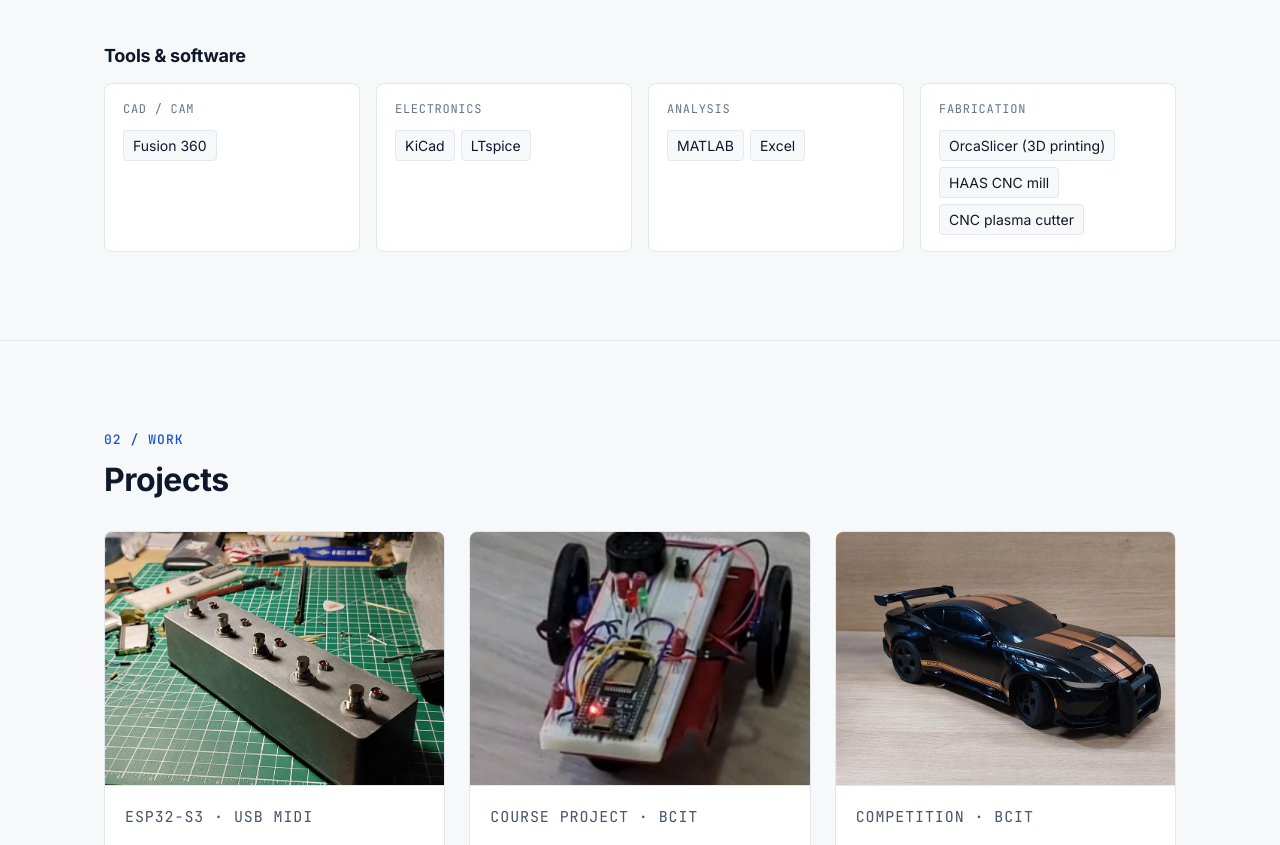
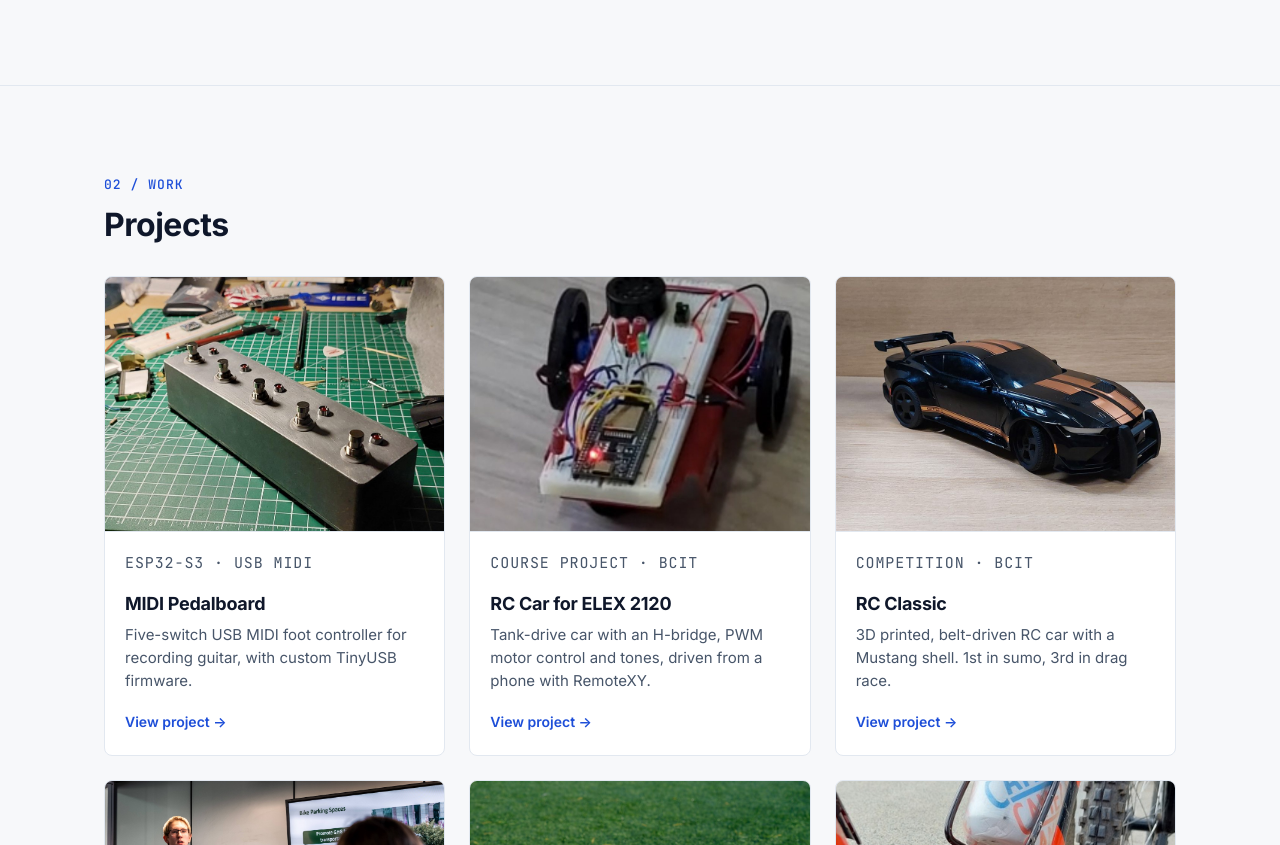
Before and after one commit to Dan007b/Dan007b.github.io, a plain HTML site: page index.html in a window 1280 px wide. Shown: the part 943-1788 px from the top of the page. Drawn offline with Linux system fonts and the light colour scheme.

Commit message:
Remove tools and software section
Co-Authored-By: Claude Opus 5.5 <noreply@anthropic.com>

```diff
--- a/index.html
+++ b/index.html
@@ -66,28 +66,6 @@
         <tr><th>Focus</th><td>Robotics, hardware, prototyping</td></tr>
         <tr><th>Leadership</th><td>FRC Team 7688 Design Lead; founded a bike repair club</td></tr>
       </table>
-    </div>
-
-    <div class="tools">
-      <h3 class="tools-title">Tools &amp; software</h3>
-      <div class="tools-grid">
-        <div class="tool-group">
-          <p class="tool-label">CAD / CAM</p>
-          <ul><li>Fusion 360</li></ul>
-        </div>
-        <div class="tool-group">
-          <p class="tool-label">Electronics</p>
-          <ul><li>KiCad</li><li>LTspice</li></ul>
-        </div>
-        <div class="tool-group">
-          <p class="tool-label">Analysis</p>
-          <ul><li>MATLAB</li><li>Excel</li></ul>
-        </div>
-        <div class="tool-group">
-          <p class="tool-label">Fabrication</p>
-          <ul><li>OrcaSlicer (3D printing)</li><li>HAAS CNC mill</li><li>CNC plasma cutter</li></ul>
-        </div>
-      </div>
     </div>
   </div>
 </section>
--- a/style.css
+++ b/style.css
@@ -268,53 +268,6 @@ section h2 {
   text-transform: uppercase;
   letter-spacing: 0.06em;
   padding-top: 16px;
-}
-
-.tools {
-  margin-top: 48px;
-}
-
-.tools-title {
-  font-size: 18px;
-  margin-bottom: 16px;
-}
-
-.tools-grid {
-  display: grid;
-  grid-template-columns: repeat(4, 1fr);
-  gap: 16px;
-}
-
-.tool-group {
-  background: var(--surface);
-  border: 1px solid var(--line);
-  border-radius: var(--radius);
-  padding: 16px 18px;
-}
-
-.tool-label {
-  font-family: var(--mono);
-  font-size: 12px;
-  color: var(--subtle);
-  text-transform: uppercase;
-  letter-spacing: 0.06em;
-  margin-bottom: 10px;
-}
-
-.tool-group ul {
-  list-style: none;
-  display: flex;
-  flex-wrap: wrap;
-  gap: 6px;
-}
-
-.tool-group li {
-  font-size: 14px;
-  color: var(--text);
-  background: var(--bg);
-  border: 1px solid var(--line);
-  border-radius: 4px;
-  padding: 3px 9px;
 }
 
 /* ============ PROJECT GRID ============ */
@@ -965,9 +918,6 @@ body.lightbox-open {
     grid-template-columns: 1fr;
     gap: 32px;
   }
-  .tools-grid {
-    grid-template-columns: repeat(2, 1fr);
-  }
   .gallery {
     position: static;
   }
@@ -1015,8 +965,7 @@ body.lightbox-open {
   section h2 {
     font-size: 26px;
   }
-  .project-grid,
-  .tools-grid {
+  .project-grid {
     grid-template-columns: 1fr;
   }
   .project-page h1 {
```
